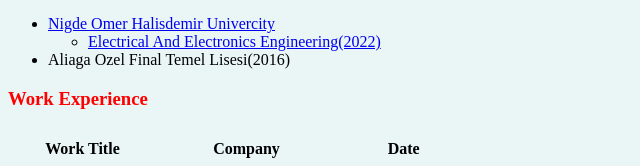
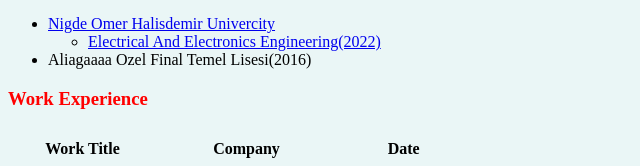
Before and after one commit to Okhantaha/cv, a plain HTML site: page index.html in a window 1280 px wide. Shown: the part 271-437 px from the top of the page, 0-640 px from the left. Drawn offline with Linux system fonts and the light colour scheme.

Commit message:
version1

```diff
--- a/index.html
+++ b/index.html
@@ -26,7 +26,7 @@
             <li><a href="https://www.ohu.edu.tr/muhendislikfakultesi/elektrikelektronikmuhendisligi">Electrical And
                     Electronics Engineering(2022)</a></li>
         </ul>
-        <li>Aliaga Ozel Final Temel Lisesi(2016)</li>
+        <li>Aliagaaaa Ozel Final Temel Lisesi(2016)</li>
     </ul>
     <h3>Work Experience</h3>
     <table cellspacing="10">
```
